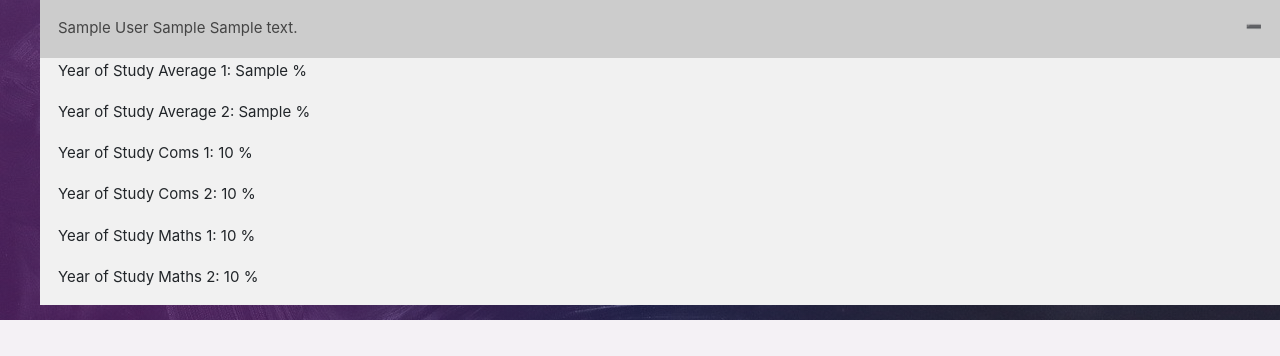
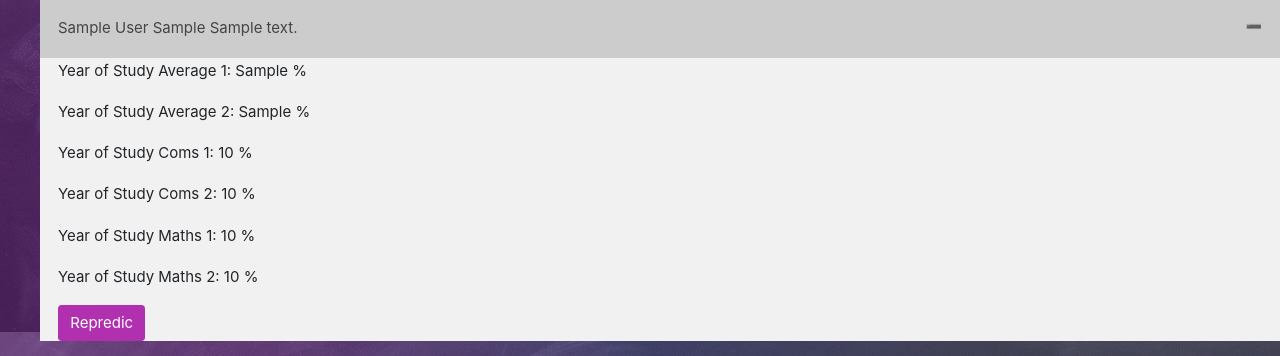
Before and after one commit to NicMuir/Software_Design_Project-2020, a Django app: template templates/student_predictor/show_all_students.html in a window 1280 px wide. Shown: the part 521-877 px from the top of the page. Before the commit the page ends 841 px from the top, so only its background shows below. Run offline with Django 3.2, Linux system fonts and the light colour scheme; the template is opened without the code that fills it: most values are stand-ins (such as "Sample title", 1, 10 or a date in 2020); some libraries are stand-ins or nearby versions.

Commit message:
Added buttons

```diff
--- a/templates/student_predictor/show_all_students.html
+++ b/templates/student_predictor/show_all_students.html
@@ -61,6 +61,7 @@
             <p href="{% url 'student_predictor:show_student' student.id %}"> Year of Study Coms 2:    {{student.coms_avg_YOS2}} %</p>
             <p href="{% url 'student_predictor:show_student' student.id %}"> Year of Study Maths 1:   {{student.maths_avg_YOS1}} %</p>
             <p href="{% url 'student_predictor:show_student' student.id %}"> Year of Study Maths 2:   {{student.maths_avg_YOS2}} %</p>
+            <input class="btn std-button btn-xl text-white" href ="{% url 'student_predictor:re_predict_student' student.id %}" type="submit" name="repredict" value="Repredic">
           </div>
           {% endfor %}
     </ul>
```
